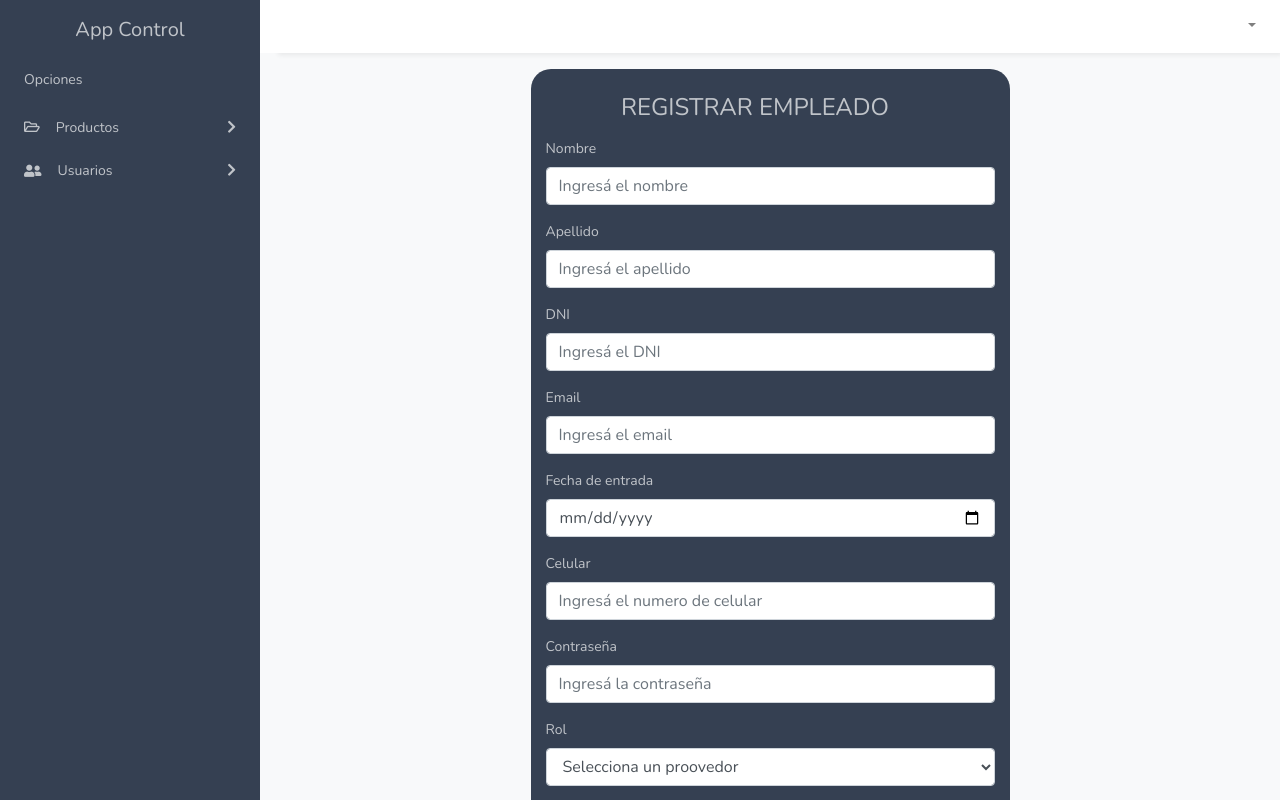
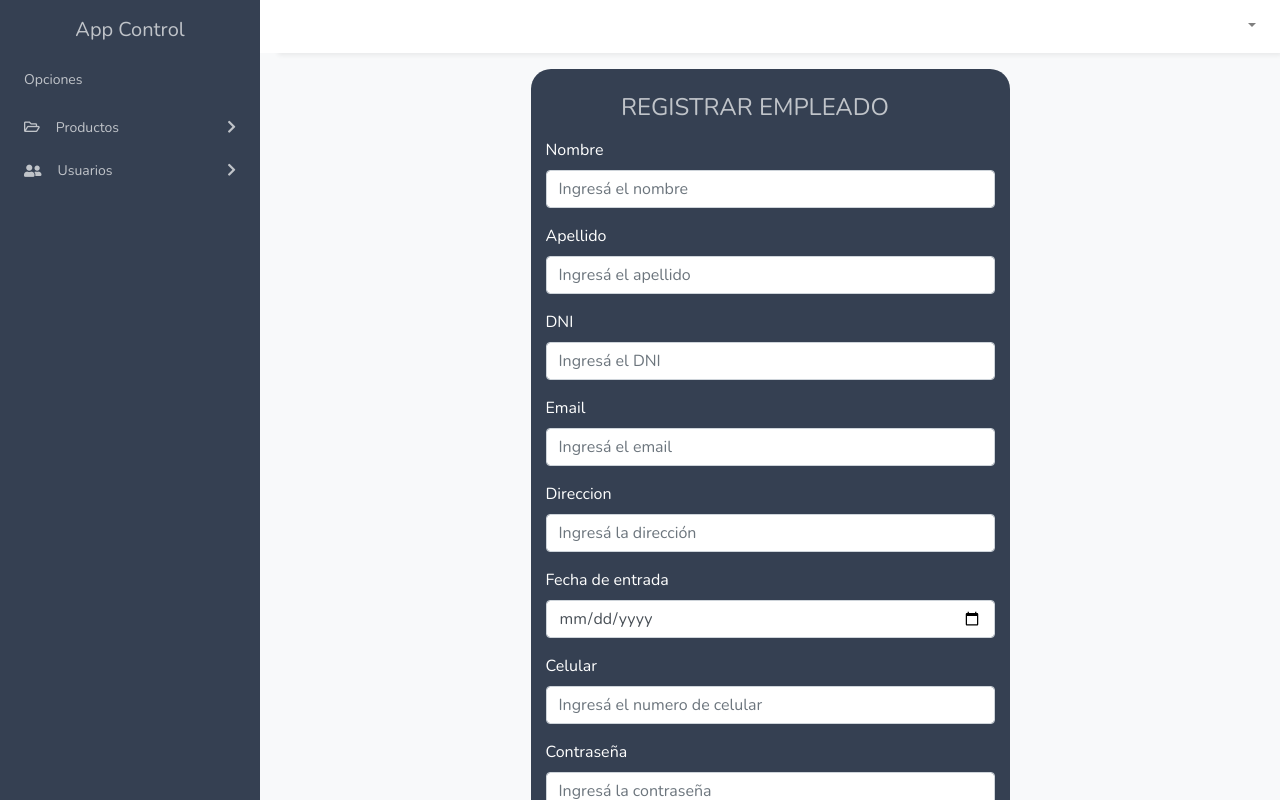
Before and after one commit to correafederico25/stock-system-frontend, a React (Create React App) app: page /dashboard/add-users in a window 1280 px wide. Shown: the top 800 px of the page. Built offline with nearby package versions, Linux system fonts and the light colour scheme; no server answers; sample sign-in values are in the browser's storage.

Commit message:
agregar cliente

```diff
--- a/src/App.css
+++ b/src/App.css
@@ -47,7 +47,7 @@ a {
   font-weight: 600;
   font-size: 1.15rem;
   padding: 1.15rem 1.5rem;
-  color: #f8f9fa;
+  color: #EEF3F6;
   display: block;
   width: 100%;
 
@@ -261,11 +261,12 @@ background-image: linear-gradient(180deg,#4e73df 10%,#224abe 100%);
 }
 
 
-.background-colorSideBar{
-background-color: #354052
+.background-forms{
+background-color: #354052;
 }
-.text-white{
-color: white;
+.text-labels{
+font-size: 1rem;
+color: #ffffff;
 }
 
 .border-radius-20px{
--- a/src/Components/Input.js
+++ b/src/Components/Input.js
@@ -4,21 +4,19 @@ const Input = (props) => {
 
 const handleChange = (e) => {
   props.handleChangeInput({
-    "asd" : e.target.value,
+    value : e.target.value,
     name : e.target.name
   });
 }
     return (
         <>
         <div className="form-group mt-2">
-          <label className="text-white" htmlFor="">{props.textLabel}</label>
+          <label className="text-labels" htmlFor="">{props.textLabel}</label>
       {props.isSelectInput ?
-            <select className="form-control" name="provider" value="" onChange={handleChange} >
+            <select className="form-control" name="role" onChange={handleChange} >
               <option default>Selecciona un proovedor</option>
-              <option value="proovedor 1">Proovedor 1</option>
-              <option value="proovedor 2">Proovedor 2</option>
-              <option value="proovedor 3">Proovedor 3</option>
-              <option value="proovedor 4">Proovedor 4</option>
+              <option value="ADMIN_ROLE">ADMIN</option>
+              <option value="EMPLOYEE_ROLE">EMPLOYEE</option>
             </select>
 
       :
--- a/src/Pages/AddUsers/AddUsers.js
+++ b/src/Pages/AddUsers/AddUsers.js
@@ -22,23 +22,52 @@ function AddUsers() {
   const [dataEmployee, setDataEmployee] = React.useState({
     name: '',
     lastname: '',
-    documentNumber: '',
-    dateOfBirth: '',
-    age: '',
-    id: ''
+    dni: '',
+    email: '',
+    address: '',
+    dateOfAdmission: '',
+    phoneNumber: '',
+    password: '',
+    role: '',
+    state: "true",
   })
 
 
 const onRegisterEmployee = () => {
-alert("ure")
+    if(dataEmployee.name != "" && dataEmployee.lastname != "" && dataEmployee.dni != "" && dataEmployee.email != "" && dataEmployee.address != "" && dataEmployee.dateOfAdmission != "" && dataEmployee.phoneNumber != ""  && dataEmployee.password != "" && dataEmployee.role != "" && dataEmployee.state != ""){
+        fetch("http://localhost:4000/" + "auth/singup", {
+                method: 'POST',
+                body: JSON.stringify(dataEmployee),
+                headers: {
+                  'Content-Type': 'application/json',
+                }
+              })
+                .then((response) => response.json())
+                .then((response) => {
+                  Swal.fire({
+                    icon: 'success',
+                    title: response.message,
+                    showConfirmButton: false,
+                    timer: 1500
+                  })
+                })
+    }
+    else{
+        Swal.fire({
+        icon: 'error',
+        title: 'Oops...',
+        text: 'Por favor completa todos los datos',
+      })
+    }
+    console.log(dataEmployee);
 }
 
 const handleChangeInput = (e) =>{
       setDataEmployee({
         ...dataEmployee,
-        [e.name]: e.asd
+        [e.name]: e.value
     })
-    console.log(dataEmployee)
+    console.log(dataEmployee);
 }
 
     return (
@@ -48,20 +77,23 @@ const handleChangeInput = (e) =>{
 
           </div>
           <div className="row d-flex justify-content-center">
-            <div className="col-6 background-colorSideBar border-radius-20px mr-4 ml-4">
+            <div className="col-6 background-forms border-radius-20px mr-4 ml-4">
               <form>
                 <div className="row d-flex w-100 justify-content-center pt-4">
                   <h4 className="text-white">REGISTRAR EMPLEADO</h4>
                 </div>
                 <Input textLabel={"Nombre"} isSelectInput={false} type={"text"} placeholder={"Ingresá el nombre"} name={"name"} handleChangeInput={handleChangeInput}/>
                 <Input textLabel={"Apellido"} isSelectInput={false} type={"text"} placeholder={"Ingresá el apellido"} name={"lastname"} handleChangeInput={handleChangeInput}/>
-                <Input textLabel={"DNI"} isSelectInput={false} type={"number"} placeholder={"Ingresá el DNI"} name={"lastname"} handleChangeInput={handleChangeInput}/>
+                <Input textLabel={"DNI"} isSelectInput={false} type={"number"} placeholder={"Ingresá el DNI"} name={"dni"} handleChangeInput={handleChangeInput}/>
                 <Input textLabel={"Email"} isSelectInput={false} type={"text"} placeholder={"Ingresá el email"} name={"email"} handleChangeInput={handleChangeInput}/>
+                <Input textLabel={"Direccion"} isSelectInput={false} type={"text"} placeholder={"Ingresá la dirección"} name={"address"} handleChangeInput={handleChangeInput}/>
                 <Input textLabel={"Fecha de entrada"} isSelectInput={false} type={"date"} placeholder={"Elegí la fecha de entrada"} name={"dateOfAdmission"} handleChangeInput={handleChangeInput}/>
                 <Input textLabel={"Celular"} isSelectInput={false} type={"number"} placeholder={"Ingresá el numero de celular"} name={"phoneNumber"} handleChangeInput={handleChangeInput}/>
                 <Input textLabel={"Contraseña"} isSelectInput={false} type={"password"} placeholder={"Ingresá la contraseña"} name={"password"} handleChangeInput={handleChangeInput}/>
                 <Input textLabel={"Rol"} isSelectInput={true} placeholder={"Ingresá el rol"} name={"role"} handleChangeInput={handleChangeInput}/>
+                <div className="d-flex justify-content-center">
                 <button type="button" className="btn btn-warning mt-3 mb-3" onClick={() => onRegisterEmployee()}>Registrar empleado</button>
+                </div>
               </form>
             </div>
 
```
